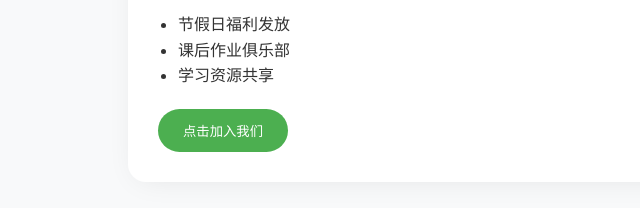
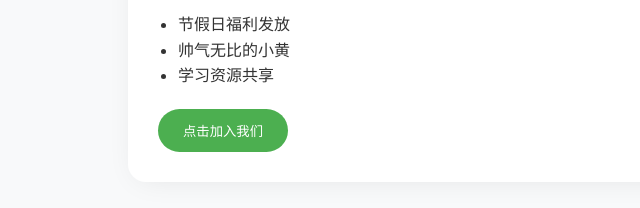
Before and after one commit to DoverFL/DoverFL.github.io, a plain HTML site: page index.html in a window 1280 px wide. Shown: the part 339-547 px from the top of the page, 0-640 px from the left. Drawn offline with Linux system fonts and the light colour scheme.

Commit message:
Update index.html

```diff
--- a/index.html
+++ b/index.html
@@ -151,7 +151,7 @@
             <p>我们是由学生自发组织的非官方团体，提供以下服务：</p>
             <ul style="margin: 15px 0 20px 20px;">
                 <li>节假日福利发放</li>
-                <li>课后作业俱乐部</li>
+                <li>帅气无比的小黄</li>
                 <li>学习资源共享</li>
             </ul>
             <button onclick="showPage('join')" style="background:var(--primary); color:white; border:none; padding:12px 25px; border-radius:30px; cursor:pointer;">
```
